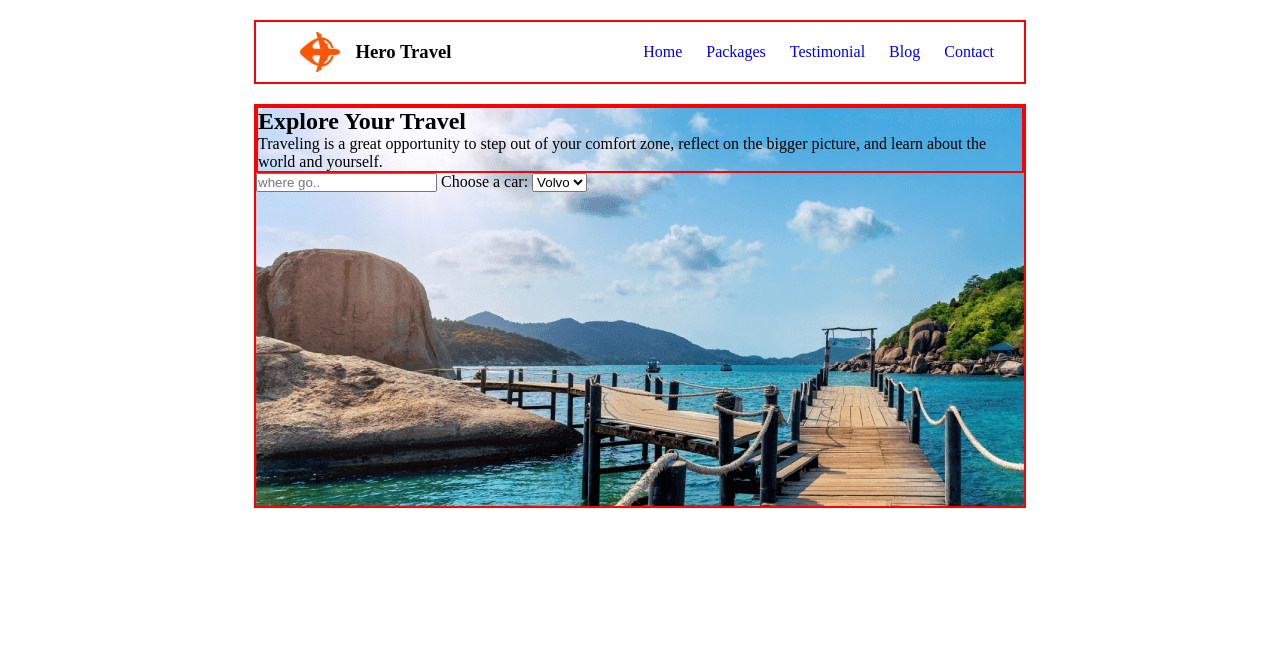
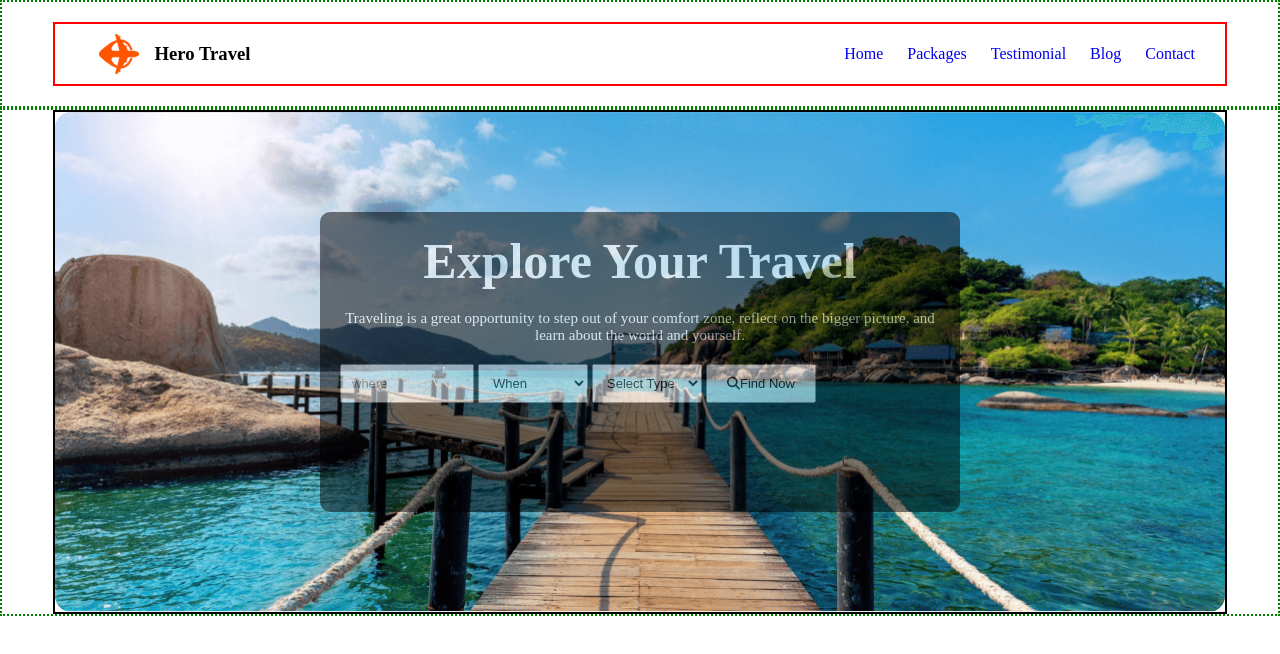
Before and after one commit to smEleyas/B9A2-eleyas, a plain HTML site: page index.html in a window 1280 px wide. Drawn offline with Linux system fonts and the light colour scheme.

Commit message:
find area added

```diff
--- a/index.html
+++ b/index.html
@@ -8,7 +8,8 @@
     <link rel="stylesheet" href="https://cdnjs.cloudflare.com/ajax/libs/font-awesome/6.5.1/css/all.min.css" integrity="sha512-DTOQO9RWCH3ppGqcWaEA1BIZOC6xxalwEsw9c2QQeAIftl+Vegovlnee1c9QX4TctnWMn13TZye+giMm8e2LwA==" crossorigin="anonymous" referrerpolicy="no-referrer" />
 </head>
 <body>
-    <header>
+    <main>
+        <header class="header-container">
             <nav class="navbar">
                 <div class="nav-logo">
                     <img src="Images/logo.png" alt="">
@@ -25,27 +26,31 @@
                 </div>
 
             </nav>
+        </header>
         <div class="banner-container">
             <div class="banner-content">
+                <img src="Images/banner.png" alt="" style="width:100%;">
+                <div class="banner-text">
                     <h2>Explore Your Travel</h2>
                     <p>Traveling is a great opportunity to step out of your comfort zone, reflect on the bigger picture, and learn about the world and yourself.</p>
+                    <div class="find-area">
+                        <form>
+                            <input type="text" placeholder="where">
+                            <select>
+                                <option value="When">When</option>
+                            </select>
+                            <select>
+                                <option value="Select Type">Select Type</option>
+                            </select>
+                            <button type="button"><i class="fa-solid fa-magnifying-glass"></i>Find Now</button>
+
+                        </form>
                     </div>
-            <div class="booking-form">
-                <form action="">
-                    <input type="text" placeholder="where go..">
-                    <label for="cars">Choose a car:</label>
-                    <select name="cars" id="cars">
-                      <option value="volvo">Volvo</option>
-                      <option value="saab">Saab</option>
-                      <option value="opel">Opel</option>
-                      <option value="audi">Audi</option>
-                    </select>
-                </form>
+                </div>
+            </div>
+
 
         </div>
-        </div>
-    </header>
-    <main>
 
     </main>
     <footer>
--- a/style.css
+++ b/style.css
@@ -3,11 +3,15 @@
     padding: 0;
 }
 /* navbar style  */
+.header-container {
+    border: 2px dotted green;
+}
+
 .navbar {
     border: 2px solid red;
     display: flex;
     justify-content: space-between;
-    width: 60%;
+    width: 1170px;
     margin: 20px auto;
     height: 60px;
     align-items: center;
@@ -43,17 +47,61 @@ padding: 10px;
 }
 
 /* banner style */
-
 .banner-container {
-    border: 2px solid red;
-    background-image: url(Images/banner.png);
-    background-repeat: no-repeat;
-    width: 60%;
-    margin: 0 auto;
-    height: 400px;
-    object-fit: cover;
-
+    border: 2px dotted green;
 }
 .banner-content {
-    border: 2px solid red;
+    border: 2px solid black;
+    width: 1170px;
+    height: 500px;
+    margin: 0px auto;
+    position: relative;
 }
+
+.banner-content img {
+    width: 100%;
+    height: 500px;
+    border-radius: 16px;
+    object-fit: cover;
+}
+
+.banner-text {
+    position: absolute;
+    top: 50%;
+    left: 50%;
+    transform: translate(-50%, -50%);
+    background-color: black;
+    color: white;
+    padding: 0 20px;
+    width: 600px;
+    height: 300px;
+    opacity: 50%;
+    border-radius: 10px;
+}
+.banner-text h2 {
+padding: 20px 0;
+font-size: 50px;
+text-align: center;
+}
+.banner-text p {
+    padding-bottom: 20px;
+    font-size: 15px;
+    text-align: center;
+    }
+.find-area form input, select, button {
+    padding: 10px;
+    width: 110px;
+    font-size: small;
+}
+
+/* destination style  */
+.banner-container {
+    border: 2px dotted green;
+}
+.banner-content {
+    border: 2px solid black;
+    width: 1170px;
+    height: 500px;
+    margin: 0px auto;
+    position: relative;
+}
```
Also changed, not shown: 2 other files. Lines whose indentation alone changed are shown as unchanged.
